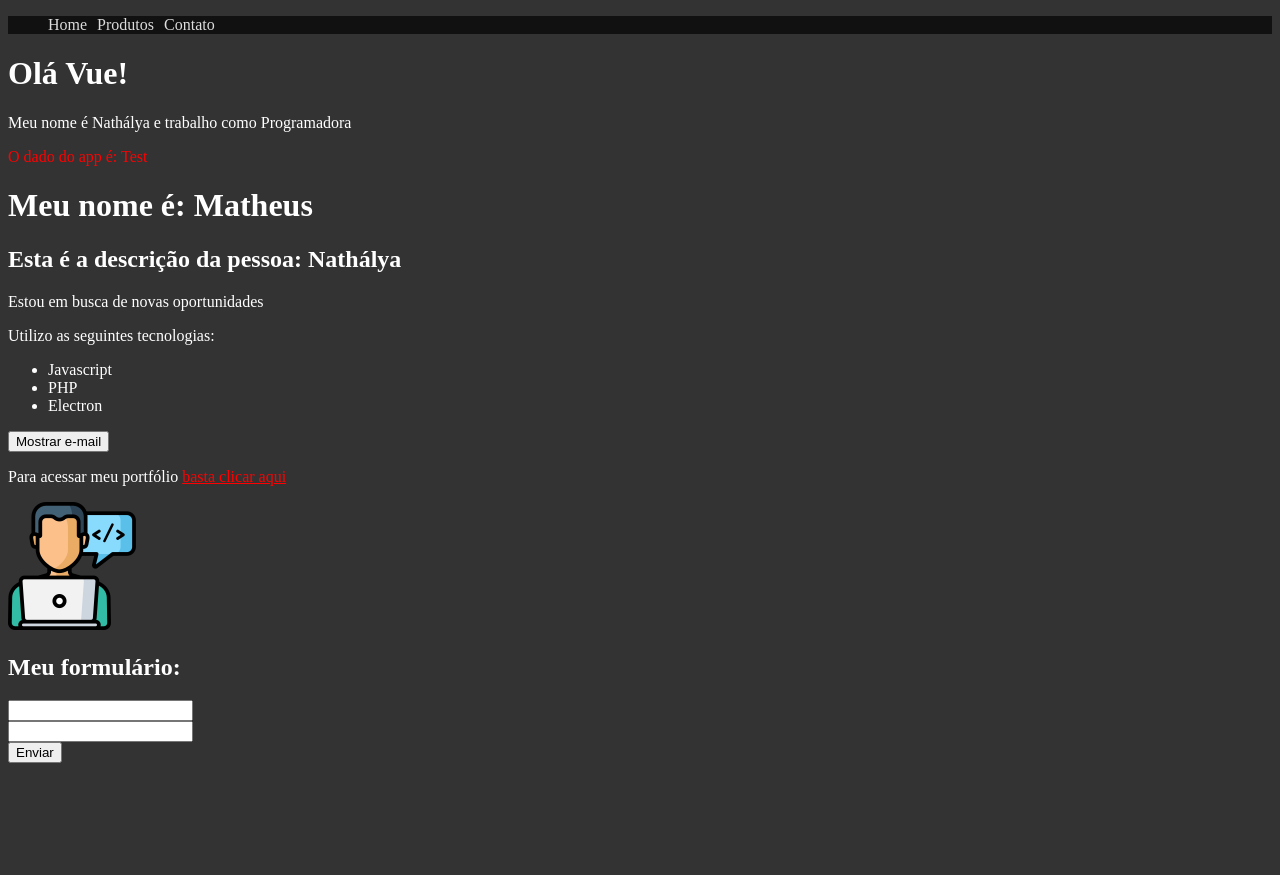
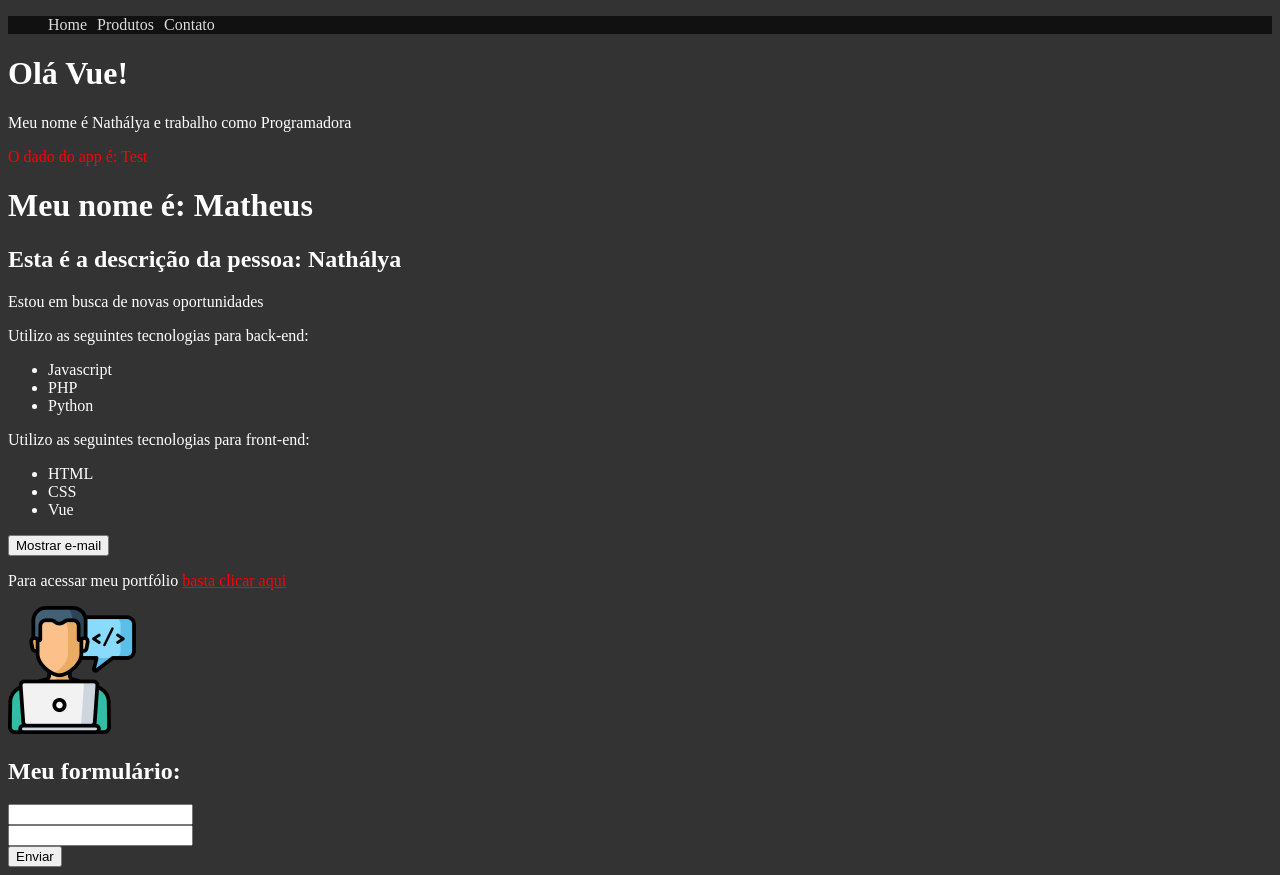
Before and after one commit to Nathgit198/Estudo-Vue-JS, a Vue app in the folder projeto_vue/: page / in a window 1280 px wide. Before the commit the page ends 800 px from the top, so only its background shows below. Built offline with nearby package versions, Linux system fonts and the light colour scheme.

Commit message:
Renderização de listas (v-for)

```diff
--- a/projeto_vue/src/components/Info.vue
+++ b/projeto_vue/src/components/Info.vue
@@ -2,11 +2,15 @@
     <div>
         <p v-if="esta_trabalhando">Estou trabalhando no momento.</p>
         <p v-else>Estou em busca de novas oportunidades</p>
-        <p>Utilizo as seguintes tecnologias:</p>
+        <p>Utilizo as seguintes tecnologias para back-end:</p>
         <ul>
-            <li>Javascript</li>
-            <li>PHP</li>
-            <li>Electron</li>
+            <li v-for="(technology, index) in backend_technologies" v-bind:key="index"> {{ technology }} </li>
+        </ul>
+        <p>Utilizo as seguintes tecnologias para front-end:</p>
+        <ul>
+            <li v-for="technology in frontend_technologies" :key="technology.id">
+                {{ technology.language }}
+            </li>
         </ul>
         <div>
             <button @click="showEmail"> {{ textoBotao }} </button>
@@ -30,7 +34,13 @@
                 mostrar_email: false,
                 email: 'nath.conta14@gmail.com',
                 meu_link: 'https://google.com',
-                textoBotao: 'Mostrar e-mail'
+                textoBotao: 'Mostrar e-mail',
+                backend_technologies: ['Javascript', 'PHP', 'Python'],
+                frontend_technologies: [
+                    {id: 1, language: 'HTML'},
+                    {id: 2, language: 'CSS'},
+                    {id: 3, language: 'Vue'},
+                ]
             }
         },
         methods: {
```
